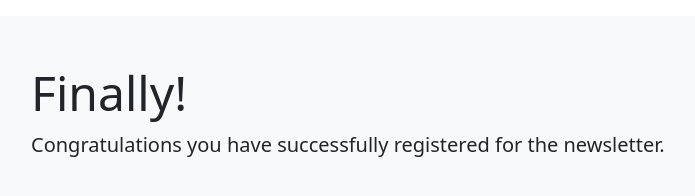
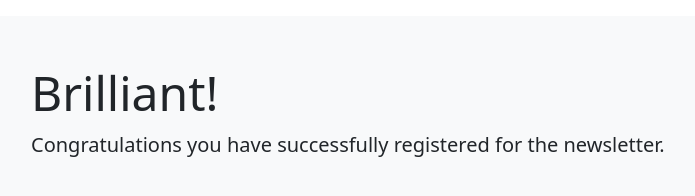
Before and after one commit to chaviabrol/Newsletter-SignUp, a website: page sucess.html in a window 1280 px wide. Shown: the whole page, without its empty margins (33-728 px from the left). Drawn offline with nearby package versions, Linux system fonts and the light colour scheme.

Commit message:
changed finally to brilliant in success.html

```diff
--- a/sucess.html
+++ b/sucess.html
@@ -10,7 +10,7 @@
     <body>
 
         <div class="bg-light p-5 rounded-lg m-3">
-            <h1 class="display-5">Finally!</h1>
+            <h1 class="display-5">Brilliant!</h1>
             <p class="lead"> Congratulations you have successfully registered for the newsletter.</p>
 
         </div>
```
